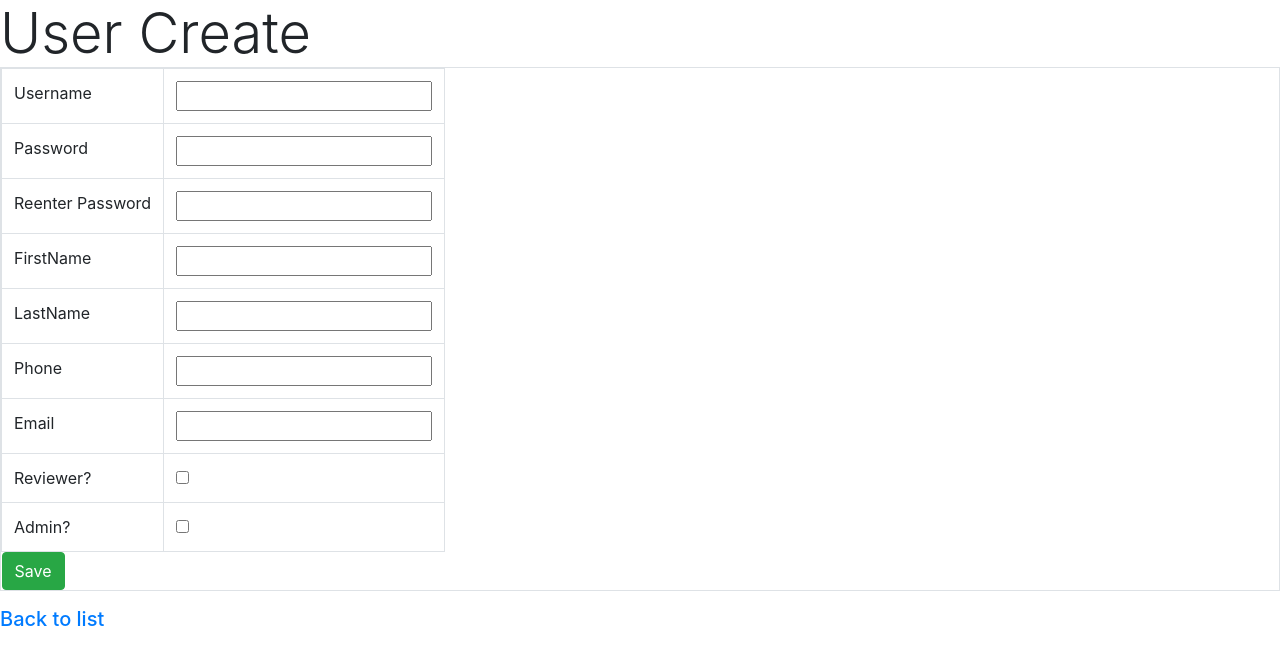
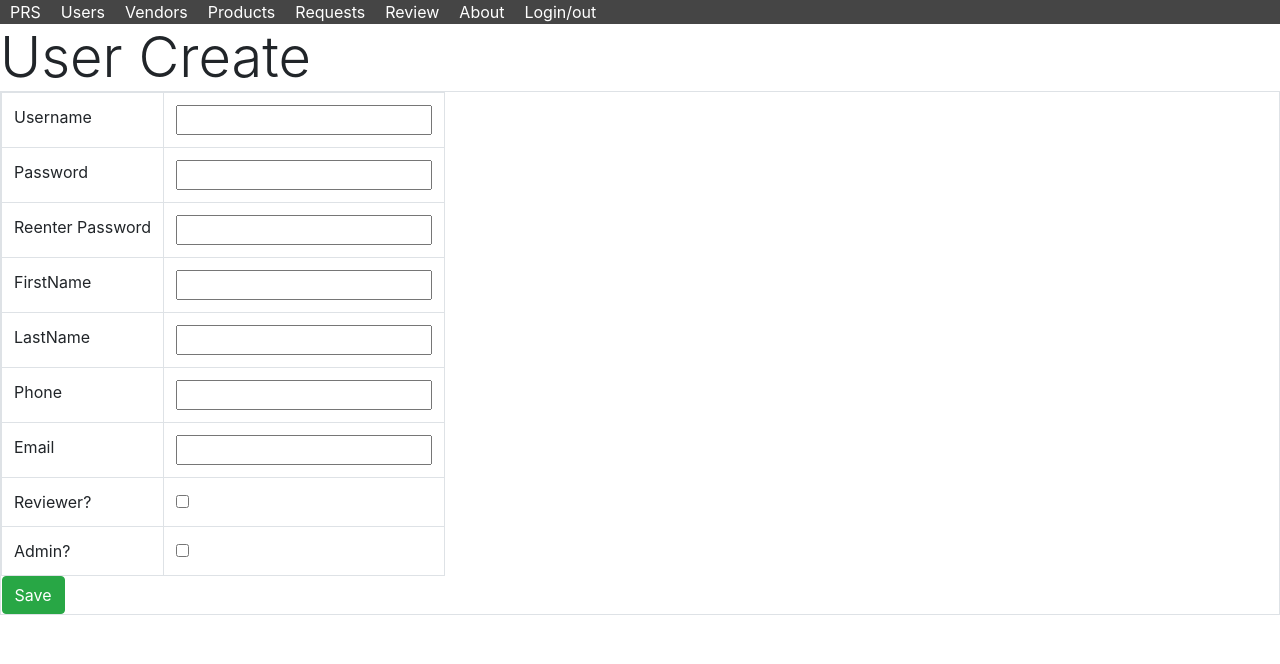
Before and after one commit to chrissc6/prs-client-solution, an Angular app: page /user/create in a window 1280 px wide. Shown: the top 664 px of the page. Built offline with nearby package versions, Linux system fonts and the light colour scheme.

Commit message:
add menu to all comps and removed btl

```diff
--- a/src/app/home/home.component.html
+++ b/src/app/home/home.component.html
@@ -1,3 +1,4 @@
+<app-menu></app-menu>
 <p>
   home works!
 </p>
--- a/src/app/system/menu-item/menu-item.component.css
+++ b/src/app/system/menu-item/menu-item.component.css
@@ -0,0 +1,13 @@
+li{
+    display: inline-block;
+    text-align: center;
+
+}
+a{
+    color: white;
+    text-decoration: none;
+    padding: 0 10px;
+}
+a:hover{
+    background-color: black;
+}
--- a/src/app/system/menu/menu.component.css
+++ b/src/app/system/menu/menu.component.css
@@ -0,0 +1,9 @@
+nav{
+    width: 100%;
+    background-color: #454545;
+
+}
+ul{
+    margin: 0;
+    padding: 0;
+}
--- a/src/app/user/user-create/user-create.component.html
+++ b/src/app/user/user-create/user-create.component.html
@@ -1,5 +1,5 @@
 
-
+<app-menu></app-menu>
 <div>
   <div>
     <span  class="display-4">User Create</span>
@@ -45,5 +45,5 @@
       <button (click)="save()" class="btn btn-success">Save</button>
     </tr>
   </table>
-  <p><span  class="h5"> <a routerLink="/user/list">Back to list</a></span></p>
+  <!-- <p><span  class="h5"> <a routerLink="/user/list">Back to list</a></span></p> -->
 </div>
--- a/src/app/user/user-detail/user-detail.component.html
+++ b/src/app/user/user-detail/user-detail.component.html
@@ -1,3 +1,4 @@
+<app-menu></app-menu>
 <div>
   <div>
     <span  class="display-4">User Detail|</span>
@@ -41,5 +42,5 @@
   <span *ngIf="verifyN"><button (click)="setVerify()" class="btn btn-warning">Delete</button></span>
   <span *ngIf="verify"><button (click)="setVerifyN()" class="btn btn-warning">Cancel Delete</button> | </span>
   <span *ngIf="verify"><button (click)="delete()" class="btn btn-danger">Verify Delete</button></span>
-  <p><span  class="h5"> <a routerLink="/user/list">Back to list</a></span></p>
+  <!-- <p><span  class="h5"> <a routerLink="/user/list">Back to list</a></span></p> -->
 </div>
--- a/src/app/user/user-edit/user-edit.component.html
+++ b/src/app/user/user-edit/user-edit.component.html
@@ -1,5 +1,5 @@
 
-
+<app-menu></app-menu>
 <div>
   <div>
     <span  class="display-4">User Create</span>
@@ -45,5 +45,5 @@
       <button (click)="save()" class="btn btn-success">Save</button>
     </tr>
   </table>
-  <p><span  class="h5"> <a routerLink="/user/list">Back to list</a></span></p>
+  <!-- <p><span  class="h5"> <a routerLink="/user/list">Back to list</a></span></p> -->
 </div>
--- a/src/app/user/user-list/user-list.component.html
+++ b/src/app/user/user-list/user-list.component.html
@@ -1,3 +1,4 @@
+<app-menu></app-menu>
 <div>
   <div>
     <span  class="display-4">User List|</span>
```
